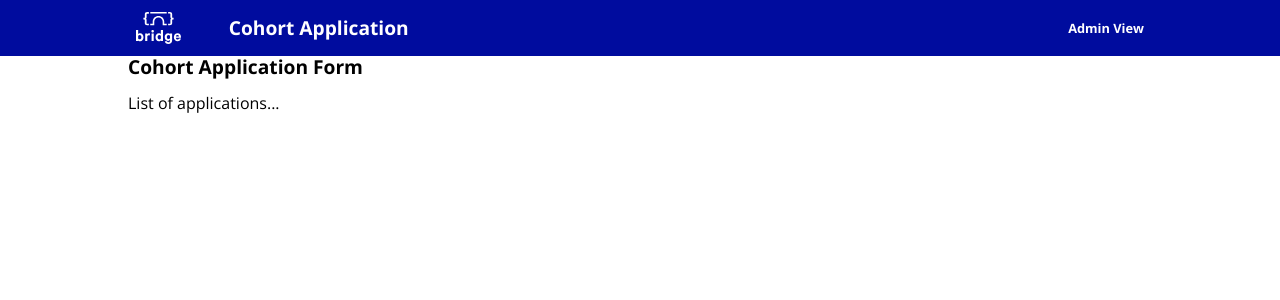
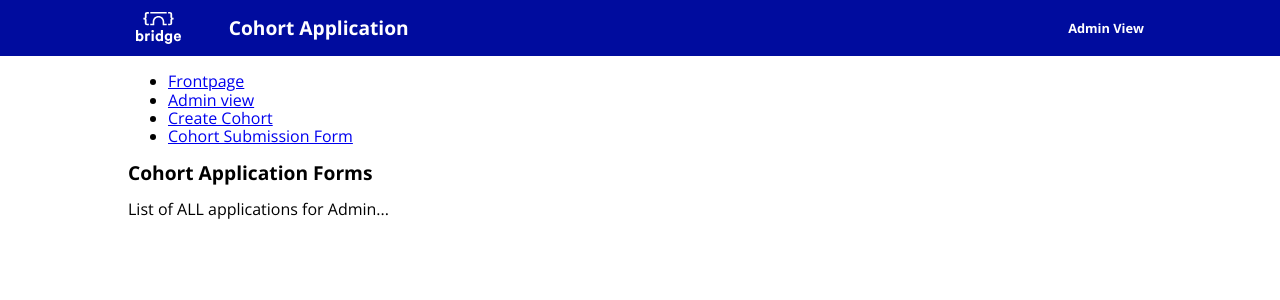
Before and after one commit to bridge-school/applications-frontend, a React (Create React App) app: page /admin in a window 1280 px wide. Shown: the top 300 px of the page. Built offline with nearby package versions, Linux system fonts and the light colour scheme.

Commit message:
Add routing (#11)

```diff
--- a/package.json
+++ b/package.json
@@ -6,6 +6,7 @@
     "prop-types": "^15.7.2",
     "react": "^16.8.1",
     "react-dom": "^16.8.1",
+    "react-router-dom": "^5.0.0",
     "react-scripts": "2.1.3",
     "styled-components": "^4.2.0"
   },
--- a/src/App.js
+++ b/src/App.js
@@ -2,7 +2,12 @@ import React, { Component } from 'react';
 import './normalize.css';
 import { createGlobalStyle, ThemeProvider } from 'styled-components';
 import styled from 'styled-components';
-import AdminApplications from './components/AdminApplications';
+import { BrowserRouter as Router, Route, Link, Switch } from 'react-router-dom';
+import AdminView from './views/AdminView';
+import StudentView from './views/StudentView';
+import CreateCohort from './views/CreateCohort';
+import CohortForm from './views/CohortForm';
+import NotFound from './views/NotFound';
 import Header from './components/Header';
 
 const GlobalStyle = createGlobalStyle`
@@ -35,15 +40,40 @@ class App extends Component {
   render() {
     return (
       <ThemeProvider theme={bridgeTheme}>
-        <>
+        <Router>
           <GlobalStyle />
           <div>
             <Header admin />
             <Wrapper>
-              <AdminApplications />
+              {/* just a way to go to links for now */}
+              <nav>
+                <ul>
+                  <li>
+                    <Link to="/">Frontpage</Link>
+                  </li>
+                  <li>
+                    <Link to="/admin">Admin view</Link>
+                  </li>
+                  <li>
+                    <Link to="/admin/create">Create Cohort</Link>
+                  </li>
+                  <li>
+                    <Link to="/apply/:coID">Cohort Submission Form</Link>
+                  </li>
+                </ul>
+              </nav>
+
+              <Switch>
+                <Route path="/" exact component={StudentView} />
+                <Route path="/admin" exact component={AdminView} />
+                <Route path="/admin/create" exact component={CreateCohort} />
+                <Route path="/apply" exact component={StudentView} />
+                <Route path="/apply/:coID" component={CohortForm} />
+                <Route component={NotFound} />
+              </Switch>
             </Wrapper>
           </div>
-        </>
+        </Router>
       </ThemeProvider>
     );
   }
--- a/src/components/AdminApplications.js
+++ /dev/null
@@ -1,11 +0,0 @@
-import React from 'react';
-import PageTitle from './PageTitle';
-
-export default function AllApplications() {
-  return (
-    <div>
-      <PageTitle title="Cohort Application Form" />
-      <p>List of applications...</p>
-    </div>
-  );
-}
--- a/src/components/StudentApplications.js
+++ /dev/null
@@ -1,5 +0,0 @@
-import React from 'react';
-
-export default function CurrentApplications() {
-  return <div>List of current apps...</div>;
-}
--- /dev/null
+++ b/src/views/AdminView.js
@@ -0,0 +1,11 @@
+import React from 'react';
+import PageTitle from '../components/PageTitle';
+
+export default function AdminView() {
+  return (
+    <div>
+      <PageTitle title="Cohort Application Forms" />
+      <p>List of ALL applications for Admin...</p>
+    </div>
+  );
+}
--- /dev/null
+++ b/src/views/CohortForm.js
@@ -0,0 +1,10 @@
+import React from 'react';
+import PageTitle from '../components/PageTitle';
+
+export default function CohortForm() {
+  return (
+    <div>
+      <PageTitle title="Apply for Bridge" />
+    </div>
+  );
+}
--- /dev/null
+++ b/src/views/CreateCohort.js
@@ -0,0 +1,10 @@
+import React from 'react';
+import PageTitle from '../components/PageTitle';
+
+export default function CreateCohort() {
+  return (
+    <div>
+      <PageTitle title="Create Cohort Application Form" />
+    </div>
+  );
+}
--- /dev/null
+++ b/src/views/NotFound.js
@@ -0,0 +1,15 @@
+import React from 'react';
+import PageTitle from '../components/PageTitle';
+import { Link } from 'react-router-dom';
+
+export default function NotFound({ location }) {
+  return (
+    <div>
+      <PageTitle title="Page Not Found" />
+      <p>
+        No page for <code>{location.pathname}</code> exists.
+      </p>
+      <Link to="/">See current applications</Link>
+    </div>
+  );
+}
--- /dev/null
+++ b/src/views/StudentView.js
@@ -0,0 +1,11 @@
+import React from 'react';
+import PageTitle from '../components/PageTitle';
+
+export default function StudentView() {
+  return (
+    <div>
+      <PageTitle title="Cohort Application Forms" />
+      <p>STUDENT VIEW...</p>
+    </div>
+  );
+}
```
Also changed, not shown: src/components/Congrats.js (added, +10 -0 lines), src/logo.svg (deleted), src/views/Login.js (added), 1 other file (tests, documents, lock files or other folders).
